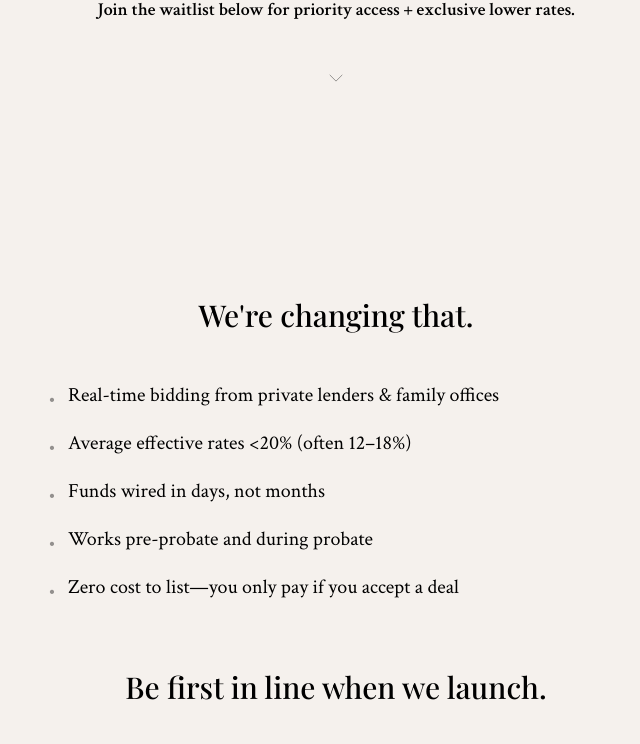
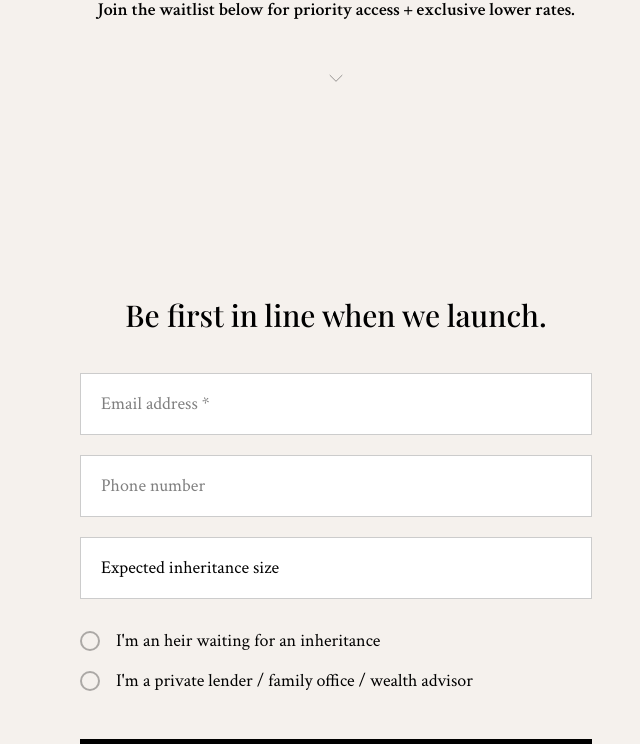
Before and after one commit to mgsturdy/clarity-waitlist, a Next.js app: page / in a window 1280 px wide. Shown: the part 583-1327 px from the top of the page, without its empty margins (304-944 px from the left). Built offline with nearby package versions, Linux system fonts and the light colour scheme.

Commit message:
remove: value props section

```diff
--- a/src/app/page.tsx
+++ b/src/app/page.tsx
@@ -72,36 +72,6 @@ export default function Home() {
       {/* Value Props + Form Section */}
       <section className="min-h-screen flex flex-col justify-center items-center px-6 lg:px-12 py-20">
         <div className="max-w-4xl mx-auto w-full">
-
-          {/* Value Props */}
-          <div className="text-center mb-16">
-            <p className="font-serif text-2xl sm:text-3xl font-medium mb-12">
-              We&apos;re changing that.
-            </p>
-
-            <ul className="font-body text-lg sm:text-xl space-y-4 text-left max-w-xl mx-auto">
-              <li className="flex items-start gap-3">
-                <span className="opacity-40 mt-1">•</span>
-                <span>Real-time bidding from private lenders & family offices</span>
-              </li>
-              <li className="flex items-start gap-3">
-                <span className="opacity-40 mt-1">•</span>
-                <span>Average effective rates &lt;20% (often 12–18%)</span>
-              </li>
-              <li className="flex items-start gap-3">
-                <span className="opacity-40 mt-1">•</span>
-                <span>Funds wired in days, not months</span>
-              </li>
-              <li className="flex items-start gap-3">
-                <span className="opacity-40 mt-1">•</span>
-                <span>Works pre-probate and during probate</span>
-              </li>
-              <li className="flex items-start gap-3">
-                <span className="opacity-40 mt-1">•</span>
-                <span>Zero cost to list—you only pay if you accept a deal</span>
-              </li>
-            </ul>
-          </div>
 
           {/* Form */}
           <div className="max-w-lg mx-auto">
```
